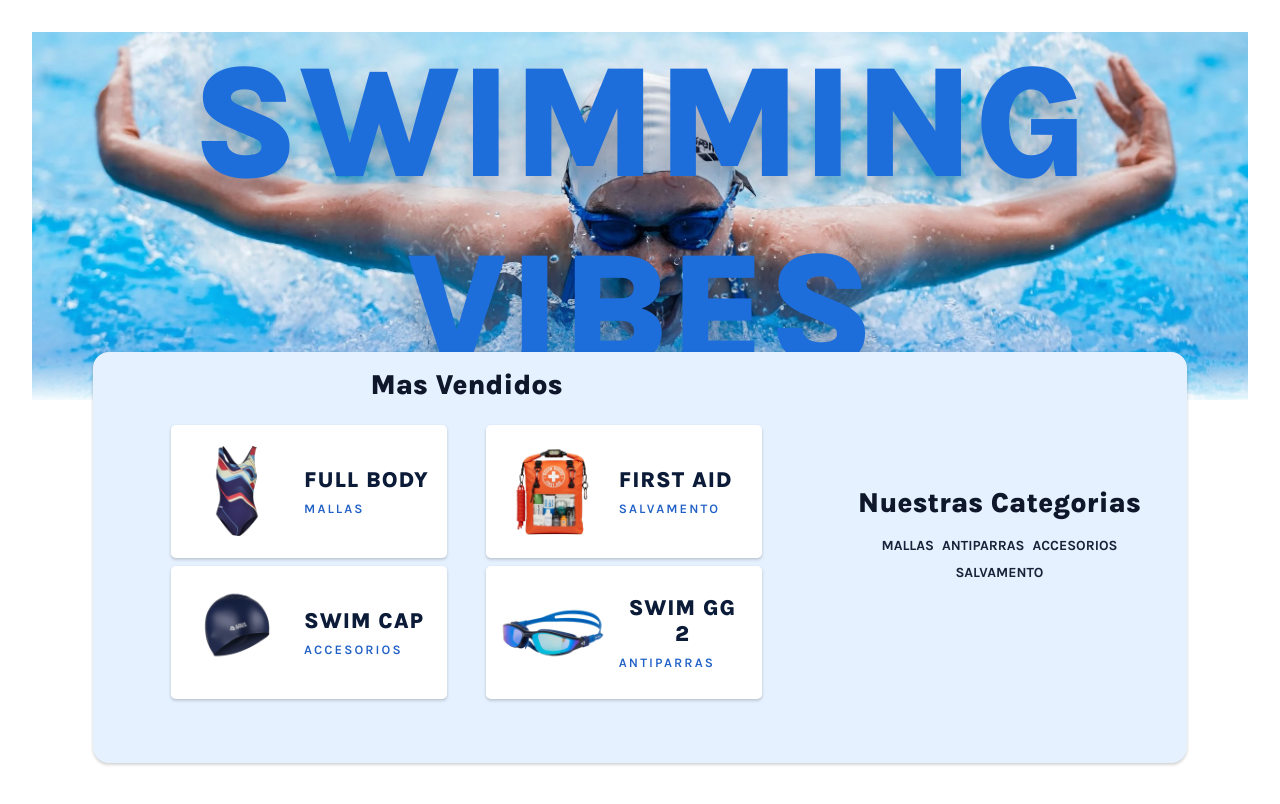
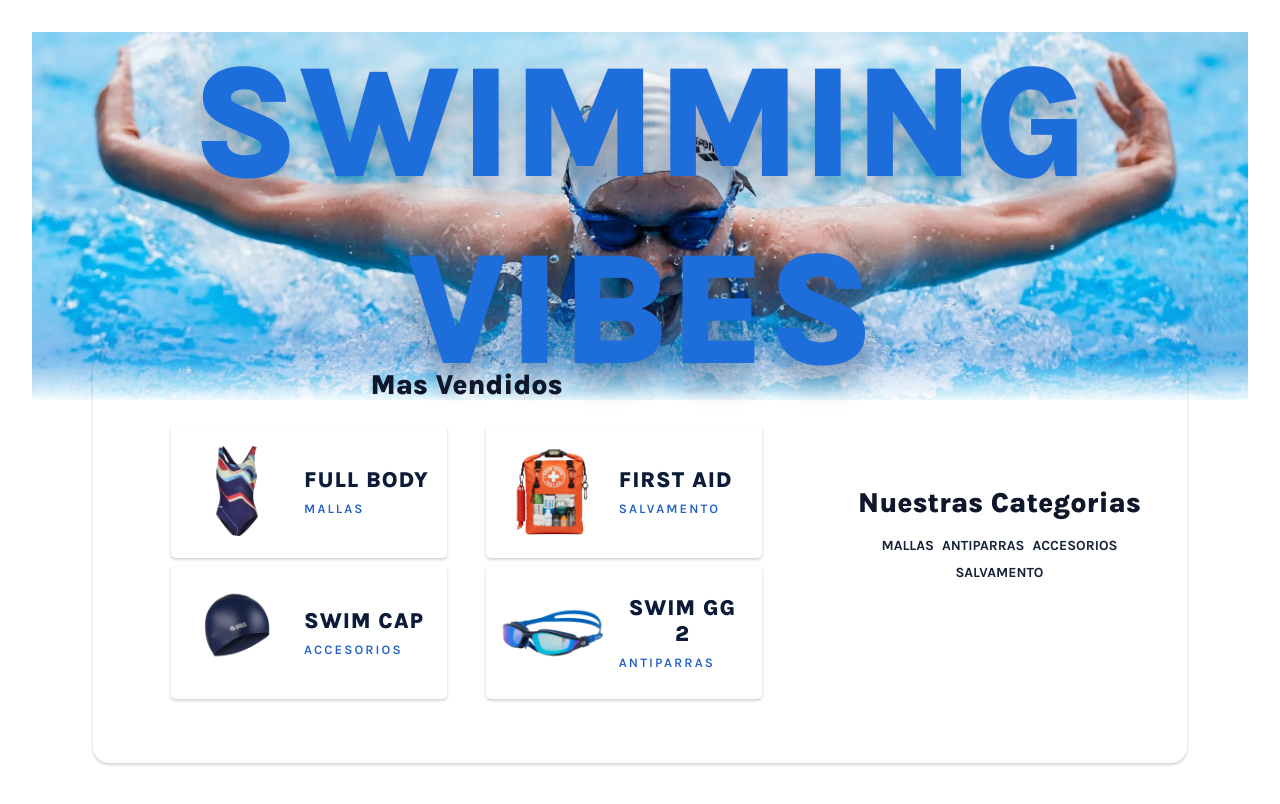
Before and after one commit to RebecchiMariano/Front-Web-Api-UADE, a React (Vite) app: page / in a window 1280 px wide. Shown: the top 804 px of the page. Built offline with nearby package versions, Linux system fonts and the light colour scheme.

Commit message:
Definiendo variables de estilos

```diff
--- a/src/styles/Layout.css
+++ b/src/styles/Layout.css
@@ -1,21 +1,56 @@
 @import url('https://fonts.googleapis.com/css2?family=Karla:ital,wght@0,200..800;1,200..800&family=Roboto:ital,wght@0,100..900;1,100..900&display=swap');
 
 :root {
-  /* COLORES */
-  --home-primary: #2b6cb0;
-  --home-panel-bg: #e6f1ff;
-  --home-panel-border: #d2e4fa;
-  --home-card-bg: #ffffff;
-  --home-card-border: #dae6fb;
-  --home-text: #0f172a;
+  /* COLORES *
+  /* AZULES */
+  --blue-900: #1C398E;
+  --blue-700: #1447E6;
+  --blue-500: #2B7FFF;
+  --blue-300: #8EC5FF;
+  --blue-100: #DBEAFE;
+  --blue-50: #EFF6FF;
 
-  /* BOX-SHADOWS */
+  /* CELESTES */
+  --ligth-blue-900: #0C4A6E;
+  --ligth-blue-700: #0369A1;
+  --ligth-blue-500: #0EA5E9;
+  --ligth-blue-300: #7DD3FC;
+  --ligth-blue-100: #E0F2FE;
+  --ligth-blue-50: #F0F9FF;
+
+  /* GRAYS */
+  --gray-900: #0F172A;
+  --gray-700: #334155;
+  --gray-500: #64748B;
+  --gray-300: #CBD5E1;
+  --gray-100: #F1F5F9;
+  --gray-50: #F8FAFC;
+
+  /* REDS */
+  --red-900: #82181A;
+  --red-700: #C10007;
+  --red-500: #FB2C36;
+  --red-300: #FFA2A2;
+  --red-100: #FEE2E2;
+  --red-50: #FEF2F2;
+
+  /* GREEN */
+  --green-900: #0D542B;
+  --green-700: #008236;
+  --green-500: #00C950;
+  --green-300: #7BF1A8;
+  --green-100: #DCFCE7;
+  --green-50: #F0FDF4;
 
 
 
+  /* BOX-SHADOWS */
+  --low-bs: 0 .1rem .1rem rgba(0,0,0,.1);
+  --mid-bs: 0 .1rem .2rem rgba(0,0,0,.1);
+  --high-bs: 0 .2rem .4rem rgba(0,0,0,.1);
+
   /* TIPOGRAFIAS */
   --karla: "Karla", sans-serif;
-
 
 }
 
```
